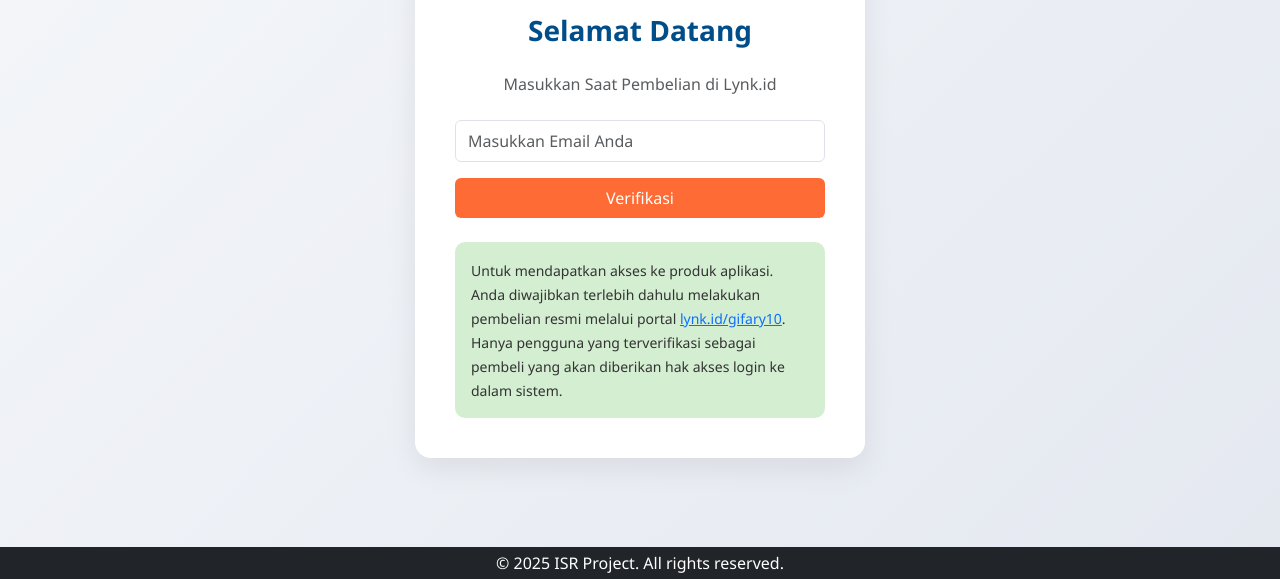
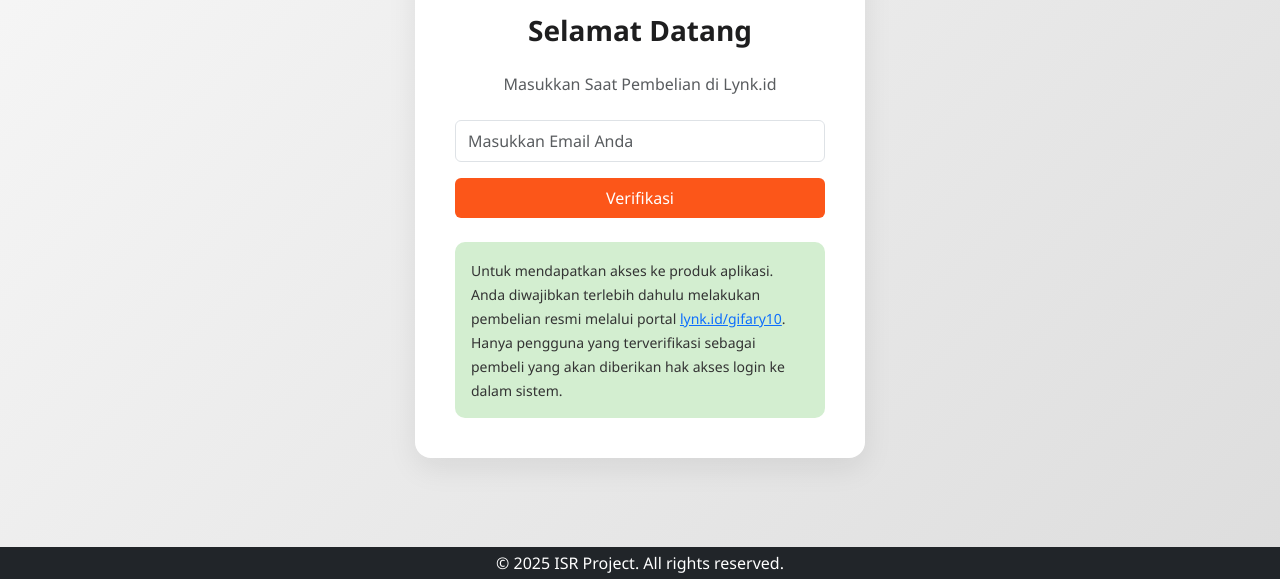
Before and after one commit to gifary10/isr-login-access, a plain HTML site: page index.html in a window 1280 px wide. Shown: the part 221-800 px from the top of the page. Drawn offline with nearby package versions, Linux system fonts and the light colour scheme.

Commit message:
Update index.html

```diff
--- a/index.html
+++ b/index.html
@@ -10,8 +10,8 @@
     <style>
         /* CSS tetap dipertahankan sama seperti sebelumnya */
         :root {
-            --primary: #FF6B35;
-            --secondary: #004E89;
+            --primary: #fc5619;
+            --secondary: #1e1e1f;
             --light: #FFF8F0;
             --dark: #333333;
             --success: #2e7d32;
@@ -20,7 +20,7 @@
         }
 
         body {
-            background: linear-gradient(135deg, #f5f7fa 0%, #e4e8f0 100%);
+            background: linear-gradient(135deg, #f8f8f8 0%, #dddddd 100%);
             font-family: 'Segoe UI', Roboto, 'Helvetica Neue', sans-serif;
             min-height: 100vh;
             display: flex;
```
